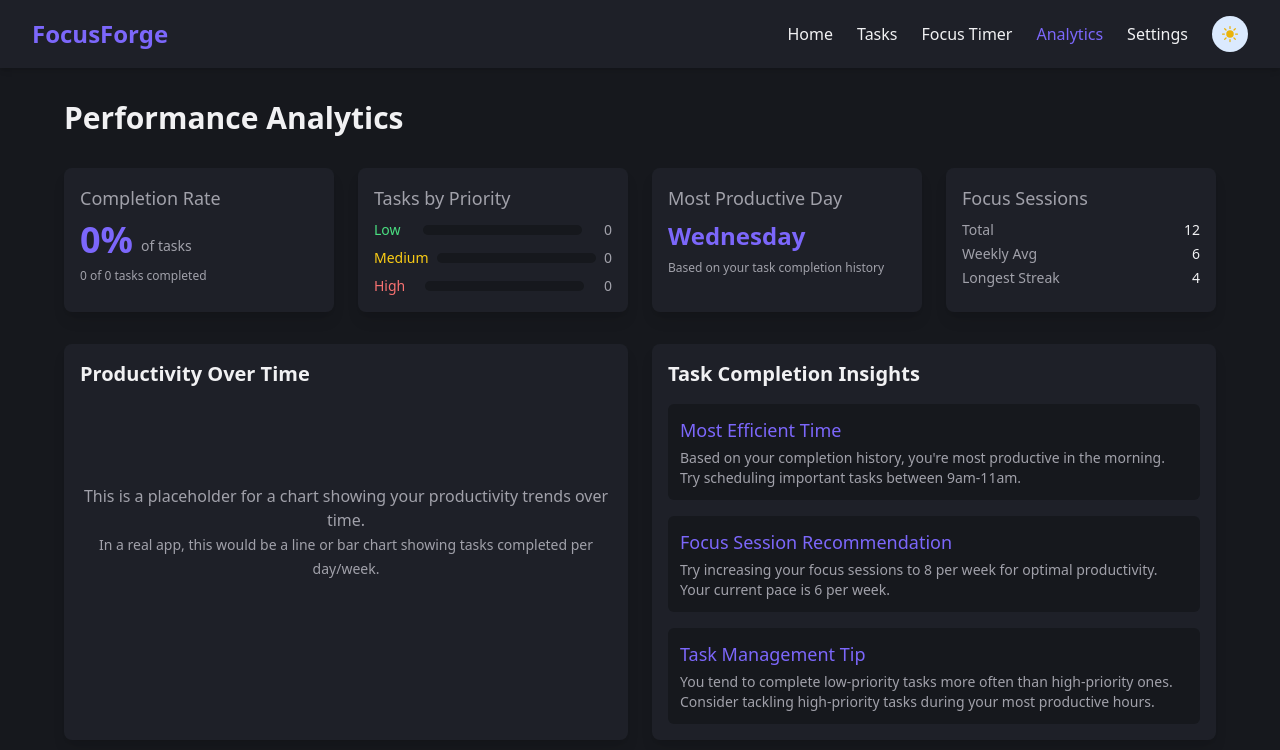
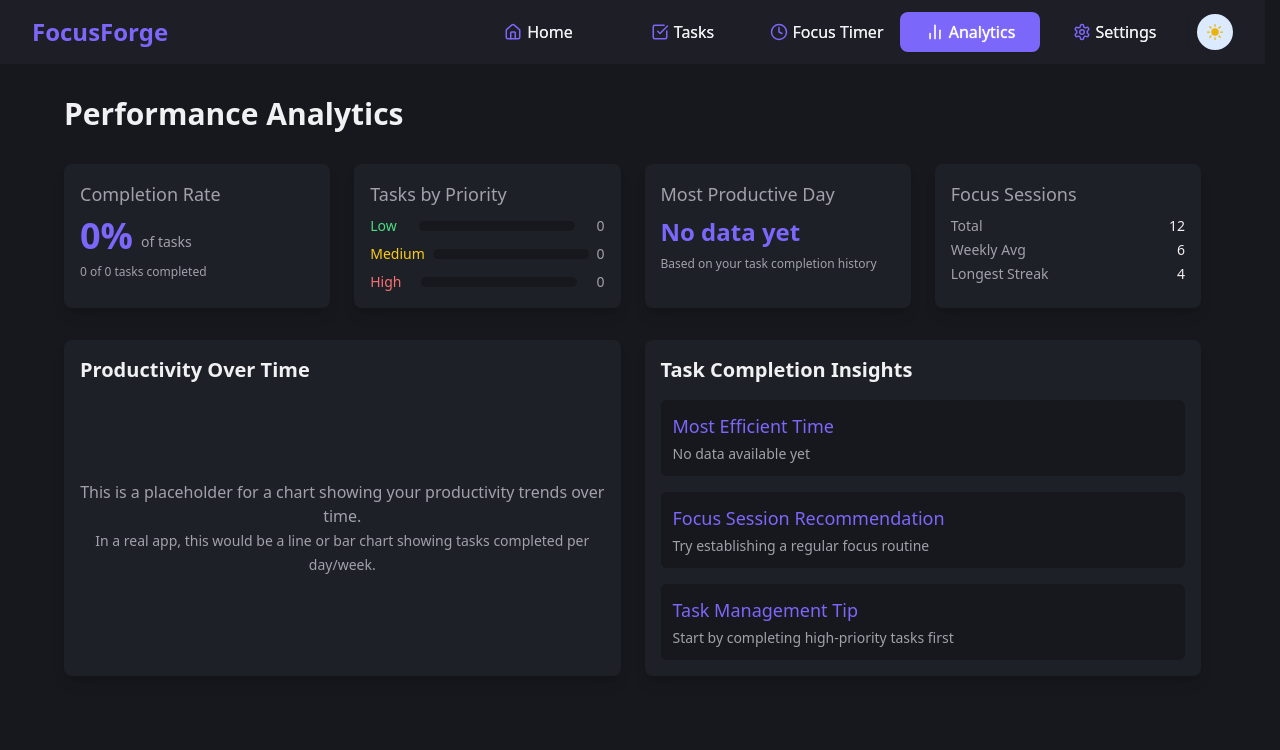
Before and after one commit to abhaysingh-oo7/FocusForge, a React (Vite) app: page /analytics in a window 1280 px wide. Shown: the top 750 px of the page. Built offline with nearby package versions, Linux system fonts and the light colour scheme.

Commit message:
improved analytics page

```diff
--- a/src/components/Navbar.jsx
+++ b/src/components/Navbar.jsx
@@ -1,7 +1,7 @@
 import { useState } from 'react';
 import { Link, useLocation } from 'react-router-dom';
 import { useAppContext } from '../context/AppContext';
-import { Menu, X } from 'lucide-react';
+import { Menu, X, Home, CheckSquare, Clock, BarChart2, Settings as SettingsIcon } from 'lucide-react';
 import ThemeToggle from './ThemeToggle';
 
 const Navbar = () => {
@@ -18,97 +18,86 @@ const Navbar = () => {
   };
 
   return (
-    <nav className={`bg-secondary shadow-md dark:bg-light-secondary transition-colors duration-500 ${isTransitioning ? 'duration-700' : ''}`}>
-      <div className="container-custom py-4">
+    <nav className={`bg-secondary dark:bg-light-secondary transition-colors duration-500 ${isTransitioning ? 'duration-700' : ''} sticky top-0 z-50 backdrop-blur-sm bg-opacity-90 dark:bg-opacity-90`}>
+      <div className="container-custom py-3">
         <div className="flex items-center justify-between">
-          <Link to="/" className="text-2xl font-bold text-accent">
+          <Link to="/" className="text-2xl font-bold text-accent transition-colors hover:text-accent/80">
             FocusForge
           </Link>
 
           {/* Mobile menu button */}
           <button
-            className="md:hidden p-2 rounded-md focus:outline-none"
+            className="md:hidden p-2 rounded-md focus:outline-none focus:ring-2 focus:ring-accent focus:ring-opacity-50 bg-primary dark:bg-light-primary/10 hover:bg-primary/80 dark:hover:bg-light-primary/20 transition-colors"
             onClick={toggleMobileMenu}
             aria-label="Toggle menu"
           >
             {mobileMenuOpen ? (
-              <X className="h-6 w-6 text-text dark:text-light-text" />
+              <X className="h-5 w-5 text-text dark:text-light-text" />
             ) : (
-              <Menu className="h-6 w-6 text-text dark:text-light-text" />
+              <Menu className="h-5 w-5 text-text dark:text-light-text" />
             )}
           </button>
 
           {/* Desktop navigation */}
-          <div className="hidden md:flex items-center space-x-6">
-            <Link to="/"
-              className={`${isActive('/') ? 'text-accent' : 'text-text dark:text-light-text hover:text-accent dark:hover:text-accent'} transition-colors duration-200`}>
-              Home
-            </Link>
+          <div className="hidden md:flex items-center space-x-1">
+            <NavLink to="/" isActive={isActive('/')} icon={<Home size={18} />} label="Home" />
+            <NavLink to="/tasks" isActive={isActive('/tasks')} icon={<CheckSquare size={18} />} label="Tasks" />
+            <NavLink to="/focus" isActive={isActive('/focus')} icon={<Clock size={18} />} label="Focus Timer" />
+            <NavLink to="/analytics" isActive={isActive('/analytics')} icon={<BarChart2 size={18} />} label="Analytics" />
+            <NavLink to="/settings" isActive={isActive('/settings')} icon={<SettingsIcon size={18} />} label="Settings" />
 
-            <Link to="/tasks"
-              className={`${isActive('/tasks') ? 'text-accent' : 'text-text dark:text-light-text hover:text-accent dark:hover:text-accent'} transition-colors duration-200`}>
-              Tasks
-            </Link>
-
-            <Link to="/focus"
-              className={`${isActive('/focus') ? 'text-accent' : 'text-text dark:text-light-text hover:text-accent dark:hover:text-accent'} transition-colors duration-200`}>
-              Focus Timer
-            </Link>
-
-            <Link to="/analytics"
-              className={`${isActive('/analytics') ? 'text-accent' : 'text-text dark:text-light-text hover:text-accent dark:hover:text-accent'} transition-colors duration-200`}>
-              Analytics
-            </Link>
-
-            <Link to="/settings"
-              className={`${isActive('/settings') ? 'text-accent' : 'text-text dark:text-light-text hover:text-accent dark:hover:text-accent'} transition-colors duration-200`}>
-              Settings
-            </Link>
-
-            <ThemeToggle />
+            <div className="ml-2 pl-2 border-l border-primary/20 dark:border-light-primary/20">
+              <ThemeToggle />
+            </div>
           </div>
         </div>
 
         {/* Mobile navigation */}
         {mobileMenuOpen && (
-          <div className="md:hidden mt-4 py-3 border-t border-gray-700 dark:border-gray-200">
-            <div className="flex flex-col space-y-3">
-              <Link to="/"
-                className={`block px-3 py-2 rounded-md ${isActive('/') ? 'bg-primary text-accent' : 'text-text dark:text-light-text'}`}
+          <div className="md:hidden mt-4 py-3 border-t border-gray-700/20 dark:border-gray-200/20 animate-fadeIn">
+            <div className="flex flex-col space-y-1 pb-2">
+              <MobileNavLink
+                to="/"
+                isActive={isActive('/')}
+                icon={<Home size={18} />}
+                label="Home"
                 onClick={() => setMobileMenuOpen(false)}
-              >
-                Home
-              </Link>
+              />
 
-              <Link to="/tasks"
-                className={`block px-3 py-2 rounded-md ${isActive('/tasks') ? 'bg-primary text-accent' : 'text-text dark:text-light-text'}`}
+              <MobileNavLink
+                to="/tasks"
+                isActive={isActive('/tasks')}
+                icon={<CheckSquare size={18} />}
+                label="Tasks"
                 onClick={() => setMobileMenuOpen(false)}
-              >
-                Tasks
-              </Link>
+              />
 
-              <Link to="/focus"
-                className={`block px-3 py-2 rounded-md ${isActive('/focus') ? 'bg-primary text-accent' : 'text-text dark:text-light-text'}`}
+              <MobileNavLink
+                to="/focus"
+                isActive={isActive('/focus')}
+                icon={<Clock size={18} />}
+                label="Focus Timer"
                 onClick={() => setMobileMenuOpen(false)}
-              >
-                Focus Timer
-              </Link>
+              />
 
-              <Link to="/analytics"
-                className={`block px-3 py-2 rounded-md ${isActive('/analytics') ? 'bg-primary text-accent' : 'text-text dark:text-light-text'}`}
+              <MobileNavLink
+                to="/analytics"
+                isActive={isActive('/analytics')}
+                icon={<BarChart2 size={18} />}
+                label="Analytics"
                 onClick={() => setMobileMenuOpen(false)}
-              >
-                Analytics
-              </Link>
+              />
 
-              <Link to="/settings"
-                className={`block px-3 py-2 rounded-md ${isActive('/settings') ? 'bg-primary text-accent' : 'text-text dark:text-light-text'}`}
+              <MobileNavLink
+                to="/settings"
+                isActive={isActive('/settings')}
+                icon={<SettingsIcon size={18} />}
+                label="Settings"
                 onClick={() => setMobileMenuOpen(false)}
-              >
-                Settings
-              </Link>
+              />
 
-              <div className="flex items-center px-3 py-2">
+              <div className="flex items-center px-3 py-2 justify-between border-t border-gray-700/10 dark:border-gray-200/10 mt-2 pt-2">
+                <span className="text-text/60 dark:text-light-text/60 text-sm">Toggle theme</span>
                 <ThemeToggle />
               </div>
             </div>
@@ -119,4 +108,35 @@ const Navbar = () => {
   );
 };
 
+// Desktop navigation link component
+const NavLink = ({ to, isActive, icon, label }) => (
+  <Link
+    to={to}
+    className={`flex items-center min-w-[140px] justify-center px-3 py-2 rounded-lg ${
+      isActive
+        ? 'bg-accent text-white shadow-sm'
+        : 'text-text dark:text-light-text hover:bg-primary/50 dark:hover:bg-light-primary/10'
+    } transition-all duration-300 ease-in-out`}
+  >
+    <span className={`w-5 flex justify-center transition-all duration-300 ease-in-out ${isActive ? 'text-white scale-110' : 'text-accent scale-100'}`}>{icon}</span>
+    <span className={`ml-1 font-bold-transition ${isActive ? 'active' : ''}`}>{label}</span>
+  </Link>
+);
+
+// Mobile navigation link component
+const MobileNavLink = ({ to, isActive, icon, label, onClick }) => (
+  <Link
+    to={to}
+    className={`flex items-center space-x-3 px-3 py-2.5 rounded-lg ${
+      isActive
+        ? 'bg-accent text-white'
+        : 'text-text dark:text-light-text hover:bg-primary/50 dark:hover:bg-light-primary/10'
+    } transition-all duration-300 ease-in-out`}
+    onClick={onClick}
+  >
+    <span className={`w-5 flex justify-center transition-all duration-300 ease-in-out ${isActive ? 'text-white scale-110' : 'text-accent scale-100'}`}>{icon}</span>
+    <span className={`font-bold-transition ${isActive ? 'active' : ''}`}>{label}</span>
+  </Link>
+);
+
 export default Navbar;
--- a/src/index.css
+++ b/src/index.css
@@ -4,6 +4,12 @@
 
 :root {
   color-scheme: dark;
+  /* Prevent scrollbar layout shifts */
+  scrollbar-gutter: stable;
+}
+
+html {
+  overflow-y: scroll;
 }
 
 body {
@@ -27,4 +33,30 @@ input[type="number"]::-webkit-outer-spin-button {
   .container-custom {
     @apply max-w-7xl mx-auto px-4 sm:px-6 lg:px-8;
   }
+
+  /* Font weight transition helpers */
+  .font-bold-transition {
+    text-shadow: 0 0 0px currentColor;
+    transition: all 0.3s ease-in-out, text-shadow 0.3s ease-in-out, font-weight 0s;
+  }
+
+  .font-bold-transition.active {
+    font-weight: 500;
+    text-shadow: 0 0 1px currentColor;
+  }
 }
+
+@keyframes fadeIn {
+  from {
+    opacity: 0;
+    transform: translateY(-10px);
+  }
+  to {
+    opacity: 1;
+    transform: translateY(0);
+  }
+}
+
+.animate-fadeIn {
+  animation: fadeIn 0.3s ease-out forwards;
+}
--- a/src/pages/Analytics.jsx
+++ b/src/pages/Analytics.jsx
@@ -15,8 +15,128 @@ const Analytics = () => {
     high: tasks.filter(task => task.priority === 'high').length
   };
 
-  // Calculate most productive day (simulated)
-  const mostProductiveDay = 'Wednesday';
+  // Calculate most productive day based on task completion timestamps
+  const calculateMostProductiveDay = () => {
+    const completedTasksWithDates = tasks.filter(task => task.completed && task.completedAt);
+
+    if (completedTasksWithDates.length === 0) {
+      return 'No data yet';
+    }
+
+    // Count tasks completed by day of week
+    const dayCount = {
+      'Sunday': 0, 'Monday': 0, 'Tuesday': 0, 'Wednesday': 0,
+      'Thursday': 0, 'Friday': 0, 'Saturday': 0
+    };
+
+    const days = ['Sunday', 'Monday', 'Tuesday', 'Wednesday', 'Thursday', 'Friday', 'Saturday'];
+
+    completedTasksWithDates.forEach(task => {
+      try {
+        const date = new Date(task.completedAt);
+        const day = days[date.getDay()];
+        dayCount[day]++;
+      } catch (e) {
+        // Skip invalid dates
+      }
+    });
+
+    // Find the day with most completions
+    let maxCount = 0;
+    let mostProductiveDay = 'No data yet';
+
+    for (const [day, count] of Object.entries(dayCount)) {
+      if (count > maxCount) {
+        maxCount = count;
+        mostProductiveDay = day;
+      }
+    }
+
+    // If no completed tasks with valid dates, use current day
+    if (mostProductiveDay === 'No data yet') {
+      const today = new Date();
+      mostProductiveDay = days[today.getDay()];
+    }
+
+    return mostProductiveDay;
+  };
+
+  const mostProductiveDay = calculateMostProductiveDay();
+
+  // Generate dynamic insights based on tasks data
+  const generateInsights = () => {
+    const insights = {
+      efficientTime: "No data available yet",
+      focusRecommendation: "Try establishing a regular focus routine",
+      taskManagementTip: "Start by completing high-priority tasks first"
+    };
+
+    // Determine most efficient time of day
+    const completedTasksWithTime = tasks.filter(task => task.completed && task.completedAt);
+    if (completedTasksWithTime.length > 0) {
+      const timeCount = {
+        morning: 0,   // 5am - 12pm
+        afternoon: 0, // 12pm - 5pm
+        evening: 0,   // 5pm - 9pm
+        night: 0      // 9pm - 5am
+      };
+
+      completedTasksWithTime.forEach(task => {
+        try {
+          const date = new Date(task.completedAt);
+          const hour = date.getHours();
+
+          if (hour >= 5 && hour < 12) timeCount.morning++;
+          else if (hour >= 12 && hour < 17) timeCount.afternoon++;
+          else if (hour >= 17 && hour < 21) timeCount.evening++;
+          else timeCount.night++;
+        } catch (e) {
+          // Skip invalid dates
+        }
+      });
+
+      // Find most productive time
+      const maxTime = Object.entries(timeCount).reduce((max, [time, count]) =>
+        count > max.count ? {time, count} : max, {time: "", count: 0});
+
+      if (maxTime.count > 0) {
+        const timeRanges = {
+          morning: "between 5am-12pm",
+          afternoon: "between 12pm-5pm",
+          evening: "between 5pm-9pm",
+          night: "between 9pm-5am"
+        };
+
+        insights.efficientTime = `Based on your completion history, you're most productive ${timeRanges[maxTime.time]}.`;
+      }
+    }
+
+    // Focus session recommendation
+    const currentFocusSessions = 6; // Since this is simulated, provide appropriate recommendation
+    if (completedTasks > 10) {
+      const recommendedSessions = Math.min(Math.ceil(currentFocusSessions * 1.25), 10);
+      insights.focusRecommendation = `Try increasing your focus sessions to ${recommendedSessions} per week for optimal productivity. Your current pace is ${currentFocusSessions} per week.`;
+    }
+
+    // Task management tip based on priority completion
+    const highPriorityCompleted = tasks.filter(task => task.completed && task.priority === 'high').length;
+    const lowPriorityCompleted = tasks.filter(task => task.completed && task.priority === 'low').length;
+    const mediumPriorityCompleted = tasks.filter(task => task.completed && task.priority === 'medium').length;
+
+    if (highPriorityCompleted + lowPriorityCompleted + mediumPriorityCompleted > 0) {
+      if (lowPriorityCompleted > highPriorityCompleted) {
+        insights.taskManagementTip = "You tend to complete low-priority tasks more often than high-priority ones. Consider tackling high-priority tasks during your most productive hours.";
+      } else if (highPriorityCompleted > lowPriorityCompleted + mediumPriorityCompleted) {
+        insights.taskManagementTip = "Great job focusing on high-priority tasks! Make sure you're also making progress on medium and low priority items to maintain balance.";
+      } else if (mediumPriorityCompleted > highPriorityCompleted + lowPriorityCompleted) {
+        insights.taskManagementTip = "You're completing many medium-priority tasks. Consider evaluating if any should be reclassified as high-priority to better focus your efforts.";
+      }
+    }
+
+    return insights;
+  };
+
+  const insights = generateInsights();
 
   // Simulate focus sessions data
   const focusSessions = {
@@ -111,24 +231,21 @@ const Analytics = () => {
             <div className="bg-primary dark:bg-white/5 p-3 rounded-md">
               <h3 className="text-lg font-medium text-accent mb-1">Most Efficient Time</h3>
               <p className="text-sm text-textSecondary dark:text-light-textSecondary">
-                Based on your completion history, you're most productive in the morning.
-                Try scheduling important tasks between 9am-11am.
+                {insights.efficientTime}
               </p>
             </div>
 
             <div className="bg-primary dark:bg-white/5 p-3 rounded-md">
               <h3 className="text-lg font-medium text-accent mb-1">Focus Session Recommendation</h3>
               <p className="text-sm text-textSecondary dark:text-light-textSecondary">
-                Try increasing your focus sessions to 8 per week for optimal productivity.
-                Your current pace is 6 per week.
+                {insights.focusRecommendation}
               </p>
             </div>
 
             <div className="bg-primary dark:bg-white/5 p-3 rounded-md">
               <h3 className="text-lg font-medium text-accent mb-1">Task Management Tip</h3>
               <p className="text-sm text-textSecondary dark:text-light-textSecondary">
-                You tend to complete low-priority tasks more often than high-priority ones.
-                Consider tackling high-priority tasks during your most productive hours.
+                {insights.taskManagementTip}
               </p>
             </div>
           </div>
--- a/src/pages/FocusTimer.jsx
+++ b/src/pages/FocusTimer.jsx
@@ -3,7 +3,7 @@ import QuoteBox from '../components/QuoteBox';
 
 export default function FocusTimer() {
   return (
-    <div className="flex min-h-[calc(100vh-4rem)] flex-col items-center justify-center space-y-8 p-6">
+    <div className="flex min-h-[calc(100vh-5rem)] flex-col items-center justify-center space-y-8 p-6 overflow-x-hidden">
       <Timer />
       <div className="w-full max-w-2xl">
         <QuoteBox />
```
Also changed, not shown: src/components/Timer.jsx (+25 -8 lines), src/context/AppContext.jsx (+13 -3 lines).
